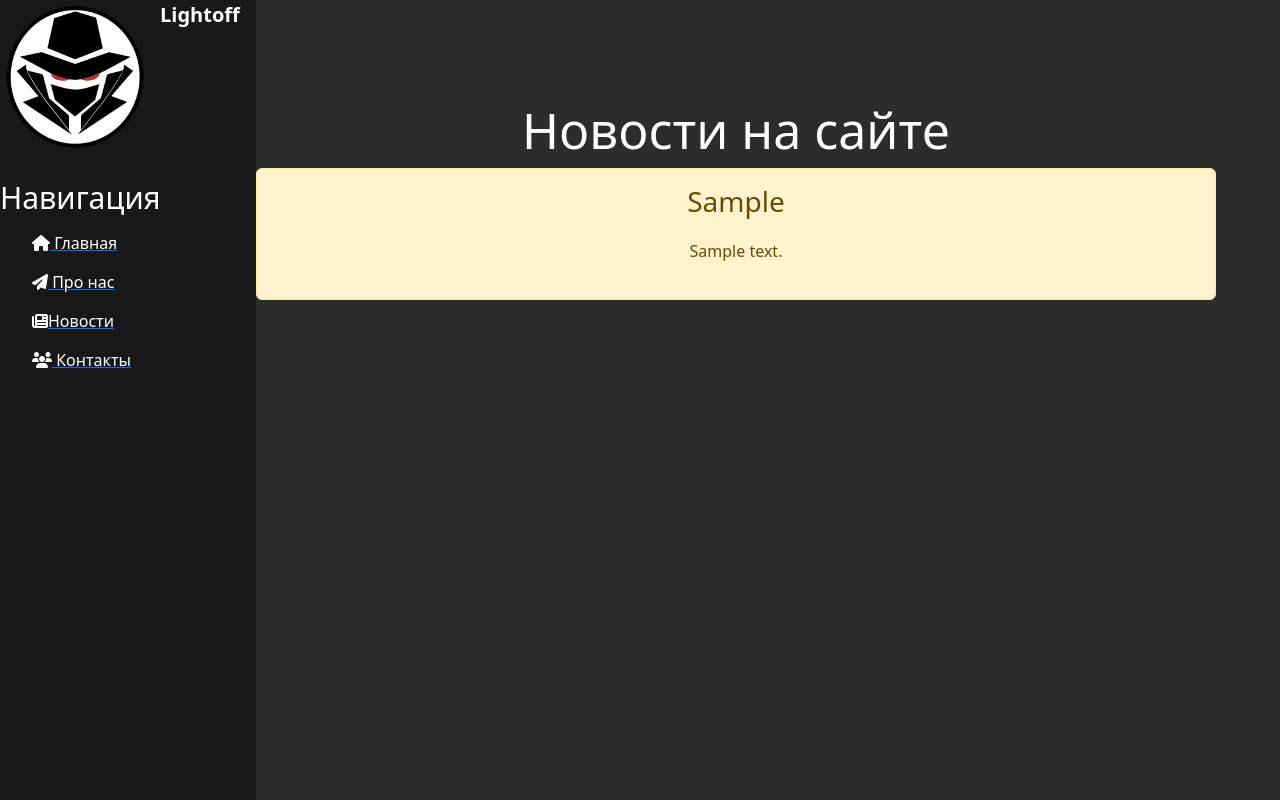
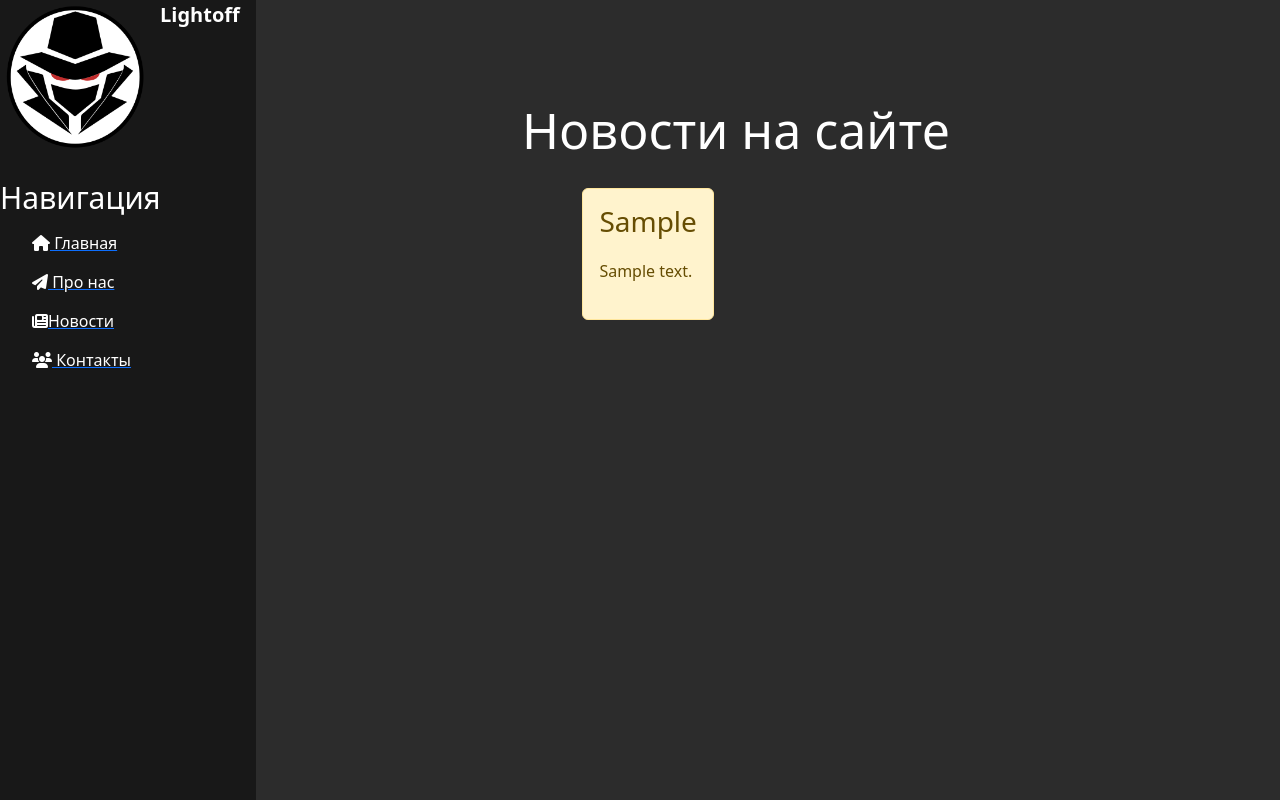
Before and after one commit to LightOff690/WEB, a Django app: page /pro/ in a window 1280 px wide. Run offline with Django 4.2, Linux system fonts and the light colour scheme; tables that the repository leaves empty hold one stand-in row (values such as "Sample post"); some libraries are stand-ins or nearby versions.

Commit message:
Update main.css

```diff
--- a/newss/main/static/main/css/main.css
+++ b/newss/main/static/main/css/main.css
@@ -45,3 +45,10 @@ main .features{
 }
 main .features h1{font-size: 50px;}
 main .features p{max-width:400px; margin: 20px auto}
+.alert-warning{
+    float:left;
+    clear: both;
+    widthh: 400px;
+    margin: 20px 34%;
+    text-align: left;
+}
```
